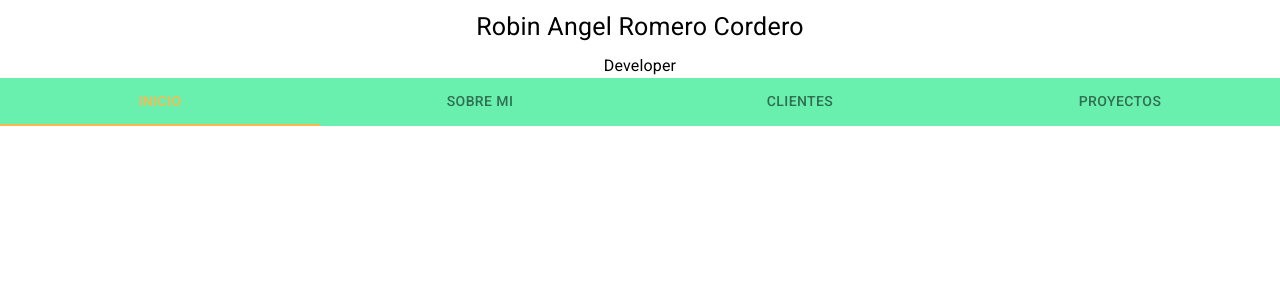
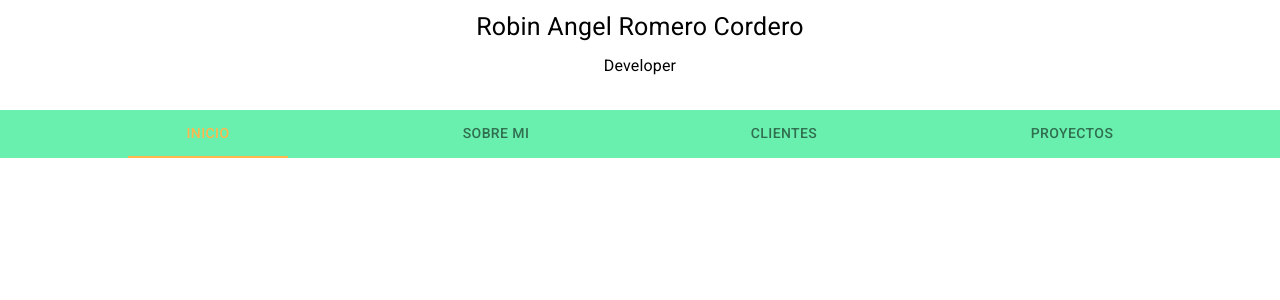
Before and after one commit to rarc41/ServicesTemplate, a React (Create React App) app: page / in a window 1280 px wide. Shown: the top 300 px of the page. Built offline with nearby package versions, Linux system fonts and the light colour scheme.

Commit message:
hover, incompleto

```diff
--- a/src/App.js
+++ b/src/App.js
@@ -1,5 +1,8 @@
 import Header from "./components/Header";
 import { ThemeProvider, createTheme } from "@material-ui/core/styles";
+
+// direccion a color tool
+// https://material.io/resources/color/#!/?view.left=0&view.right=0&primary.color=69F0AE&secondary.color=FFB74D&primary.text.color=FB8C00&secondary.text.color=000000
 
 const theme = createTheme({
   palette: {
@@ -22,7 +25,7 @@ function App() {
   return (
     <div className="App">
       <ThemeProvider theme={theme}>
-        <Header theme={theme}></Header>
+        <Header></Header>
       </ThemeProvider>
     </div>
   );
--- a/src/components/Header.js
+++ b/src/components/Header.js
@@ -1,12 +1,8 @@
 import React, { Fragment, useState } from "react";
 // import { v4 as uuidv4 } from "uuid";
-import {
-  Typography,
-  Grid,
-  Tab,
-  Tabs,
-} from "@material-ui/core";
+import { Typography, Grid, Tab, Tabs } from "@material-ui/core";
 import { makeStyles } from "@material-ui/core/styles";
+import transitions from "@material-ui/core/styles/transitions";
 
 const useStyles = makeStyles((theme) => ({
   root: {
@@ -16,20 +12,21 @@ const useStyles = makeStyles((theme) => ({
     textTransform: "capitalize",
   },
   navegacion: {
-    display: "flex",
-    marginTop: "2rem",
-    justifyContent: "space-evenly",
-    backgroundColor: "#3C5FC7",
+    backgroundColor: theme.palette.primary.main,
+    margin: "2rem 0",
   },
 
-  pestañas: {
-    color: "white",
-    fontWeight: "bold",
-    opacity: 1,
+  display: {
+    display: 'flex',
+    justifyContent: 'space-evenly',
   },
-  nav_bar: {
-    backgroundColor: theme.palette.primary.main,
-  },
+
+  tab: {
+    "&:hover": {
+      backgroundColor: 'rgb(7, 177, 77, 0.42)'
+    }
+  }
+
 }));
 
 const Header = () => {
@@ -62,22 +59,19 @@ const Header = () => {
           <Typography>{homeInfo.profession}</Typography>
         </Grid>
       </header>
-      <div
-      // className={classes.navegacion}
-      >
       <Tabs
         value={value}
         onChange={handleChange}
-          className={classes.nav_bar}
-          variant="fullWidth"
+        className={classes.navegacion}
+        classes={{flexContainer: classes.display}}
+        // style={flexContainer}
         indicatorColor="secondary"
         textColor="secondary"
       >
         {opciones.map((opcion) => (
-            <Tab key={opciones.indexOf(opcion)} label={opcion}></Tab>
+          <Tab className={classes.tab} key={opciones.indexOf(opcion)} label={opcion}></Tab>
         ))}
       </Tabs>
-      </div>
     </Fragment>
   );
 };
```
Lines whose indentation alone changed are shown as unchanged.
